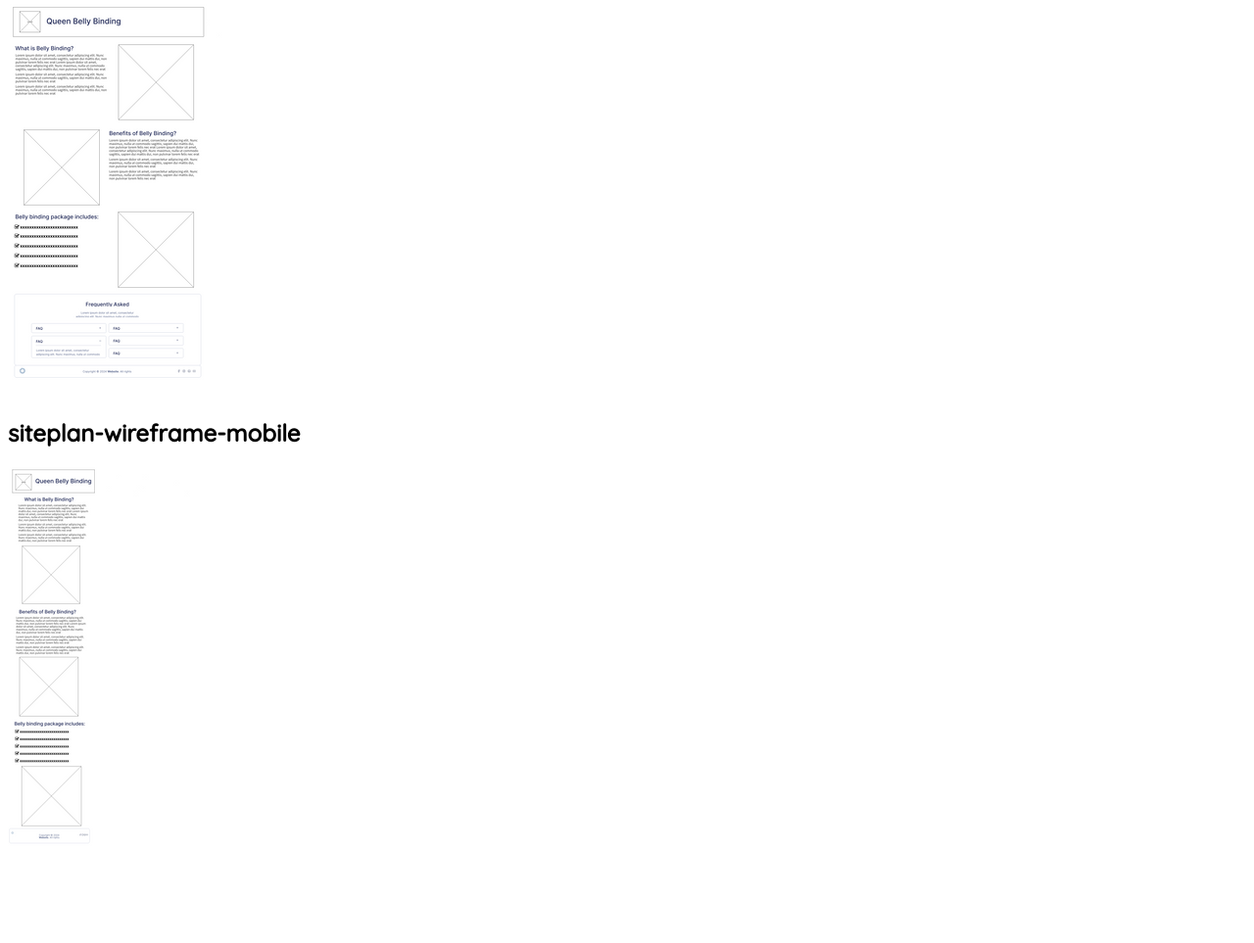
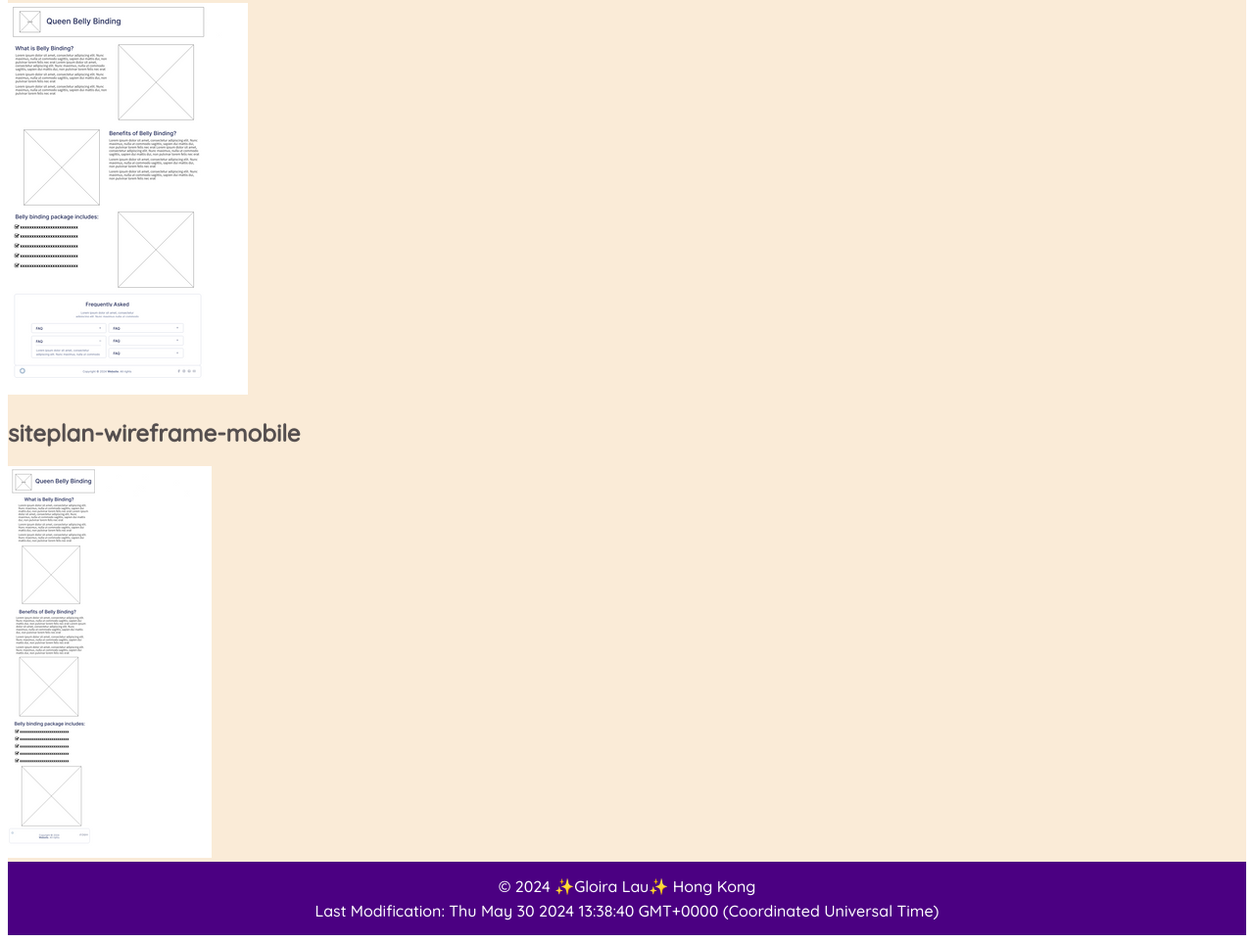
Before and after one commit to ldswaiwai/wdd131, a plain HTML site: page project/siteplan.html in a window 1280 px wide. Shown: the part 253-1216 px from the top of the page at 98% size. Before the commit the page ends 1141 px from the top, so only its background shows below. Drawn offline with Linux system fonts and the light colour scheme.

Commit message:
updated siteplan

```diff
--- a/project/scripts/siteplan.js
+++ b/project/scripts/siteplan.js
@@ -0,0 +1,10 @@
+const currentYear = new Date().getFullYear();//get the current year
+//update the content of the span element with current year
+document.getElementById('currentYear').textContent = currentYear;
+
+function getLastModifiedDate() {
+    const lastModified = new Date(document.lastModified);
+    document.getElementById('lastModified').textContent += lastModified;
+}
+
+document.addEventListener('DOMContentLoaded', getLastModifiedDate);
--- a/project/siteplan.html
+++ b/project/siteplan.html
@@ -21,6 +21,10 @@
         <h2>siteplan-wireframe-mobile</h2>
         <img src="images/siteplan-wireframe-mobile.png" alt="wireframe for mobile view">
     </main>
-    <footer></footer>
+    <footer>
+        <p>© <span id="currentYear"></span> ✨Gloira Lau✨ Hong Kong</p>
+        <p id="lastModified">Last Modification: </p>
+    </body>
+    </footer>
 </body>
 </html>
--- a/project/styles/siteplan.css
+++ b/project/styles/siteplan.css
@@ -11,3 +11,21 @@
 body {
     font-family: "Quicksand", sans-serif;
 }
+
+main {
+    background-color: antiquewhite;
+    color: var(--text-color)
+}
+
+footer {
+    grid-column: 1/3;
+    grid-row: 3;
+    background-color: var(--primary-color);
+    color:white;
+    padding: 10px;
+    text-align: center;
+}
+
+footer p {
+    margin: 5px;
+}
```
